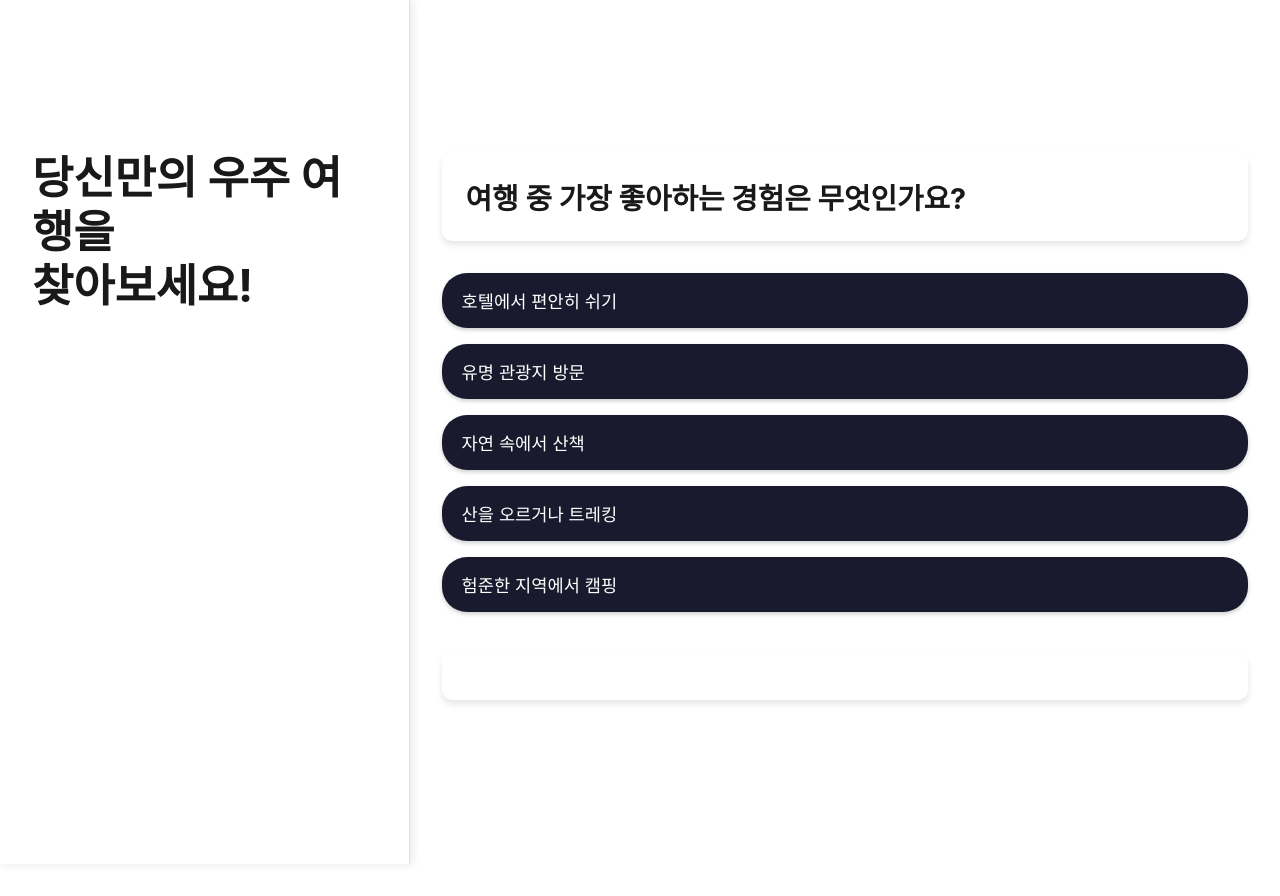
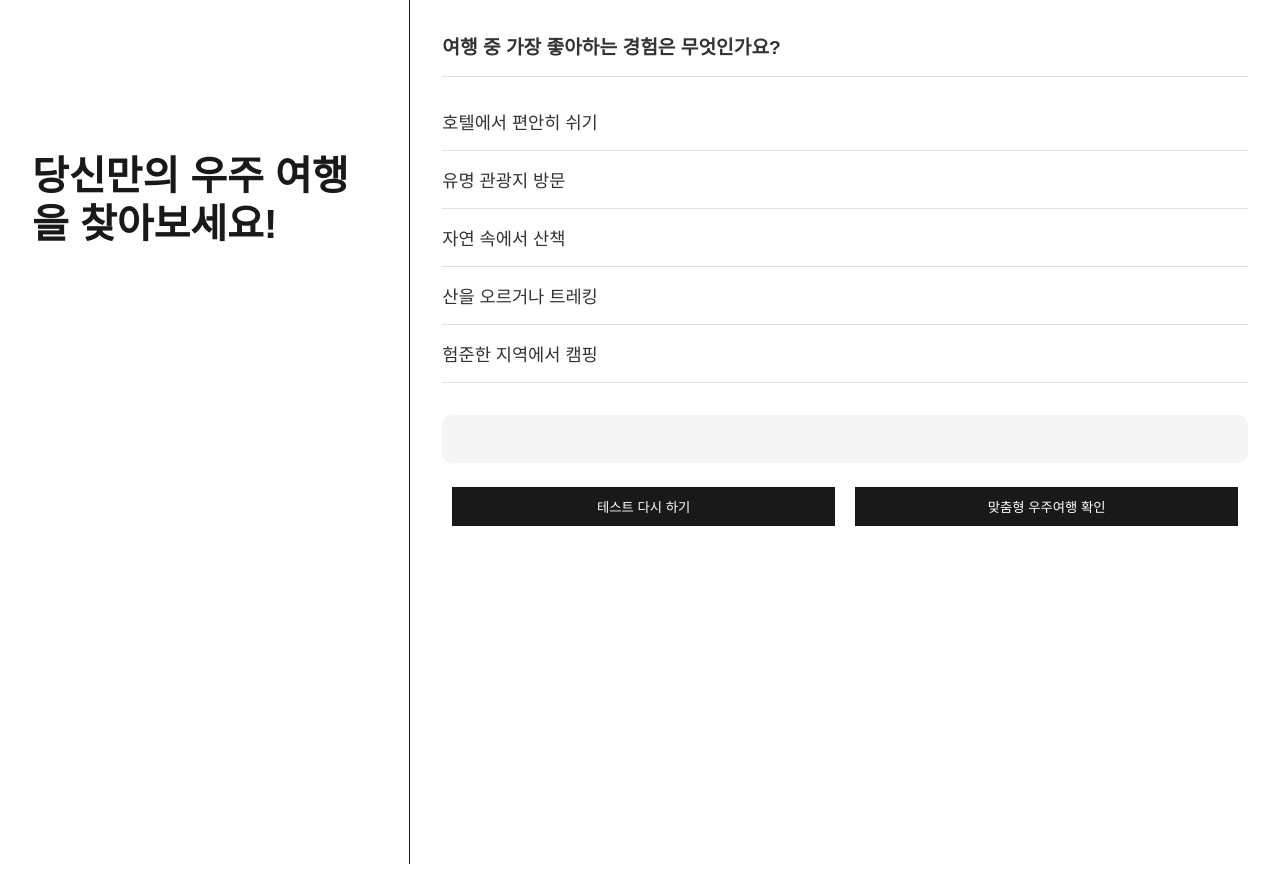
Before and after one commit to skawlgh209/hyper, a plain HTML site: page index.html in a window 1280 px wide. After the commit the page ends 864 px from the top, so only its background shows below. Drawn offline with Linux system fonts and the light colour scheme; a web font is replaced by a local one.

Commit message:
Update design: new layout, hover effects, and styling improvements

```diff
--- a/index.html
+++ b/index.html
@@ -3,21 +3,20 @@
 <head>
     <meta charset="UTF-8">
     <meta name="viewport" content="width=device-width, initial-scale=1.0">
-    <title>당신만의 우주 여행을<br>찾아보세요!</title>
+    <title>우주 어드벤처 난이도 테스트</title>
     <link rel="stylesheet" as="style" crossorigin href="https://cdn.jsdelivr.net/gh/orioncactus/pretendard@v1.3.9/dist/web/static/pretendard.min.css" />
     <style>
         body, html {
-            font-family: 'Pretendard', -apple-system, BlinkMacSystemFont, system-ui, Roboto, 'Helvetica Neue', 'Segoe UI', 'Apple SD Gothic Neo', 'Noto Sans KR', 'Malgun Gothic', sans-serif;
+            font-family: 'Pretendard', sans-serif;
             margin: 0;
             padding: 0;
             height: 100%;
             background-color: #ffffff;
-            color: #191919;
+            color: #333333;
         }
         .container {
             display: flex;
             height: 100%;
-            box-sizing: border-box;
         }
         .sidebar {
             width: 30%;
@@ -28,27 +27,18 @@
             justify-content: flex-start;
             align-items: flex-start;
             height: 100%;
-            box-shadow: 2px 0 10px rgba(0,0,0,0.1);
-            position: relative;
-        }
-        .sidebar::after {
-            content: '';
-            position: absolute;
-            right: 0;
-            top: 0;
-            bottom: 0;
-            width: 1px;
-            background-color: #e0e0e0;
+            border-right: 1px solid #191919;
         }
         .content {
             width: 70%;
             padding: 2rem;
             overflow-y: auto;
             height: 100%;
-            padding-top: calc(15vh + 2rem);
+            display: flex;
+            flex-direction: column;
         }
         h1 {
-            font-size: 2.8rem;
+            font-size: 2.5rem;
             font-weight: 700;
             margin-top: 15vh;
             margin-bottom: 1rem;
@@ -56,45 +46,51 @@
             line-height: 1.2;
         }
         .question {
-            background-color: #ffffff;
-            padding: 1.5rem;
-            border-radius: 10px;
-            box-shadow: 0 4px 6px rgba(0,0,0,0.1);
-            margin-bottom: 1.5rem;
-            font-size: 1.8rem;
-            font-weight: 700;
+            font-size: 1.2rem;
+            font-weight: 600;
+            margin-bottom: 1rem;
+            padding-bottom: 1rem;
+            border-bottom: 1px solid #e0e0e0;
         }
         .options {
             display: flex;
             flex-direction: column;
+            flex-grow: 1;
+            justify-content: space-between;
         }
-        button {
-            font-family: 'Pretendard', -apple-system, BlinkMacSystemFont, system-ui, Roboto, 'Helvetica Neue', 'Segoe UI', 'Apple SD Gothic Neo', 'Noto Sans KR', 'Malgun Gothic', sans-serif;
-            background-color: #1a1a2e;
-            color: #ffffff;
-            border: none;
-            padding: 15px 20px;
-            margin: 8px 0;
+        .option {
+            display: flex;
+            justify-content: space-between;
+            align-items: center;
+            padding: 1rem 0;
+            border-bottom: 1px solid #e0e0e0;
             cursor: pointer;
             transition: all 0.3s ease;
+        }
+        .option:hover {
+            background-color: #f5f5f5;
+        }
+        .option:hover .arrow {
+            opacity: 1;
+        }
+        .option-text {
             font-size: 1.1rem;
-            border-radius: 25px;
-            box-shadow: 0 2px 4px rgba(0,0,0,0.2);
-            text-align: left;
         }
-        button:hover {
-            background-color: #e94560;
-            transform: translateY(-2px);
-            box-shadow: 0 4px 6px rgba(0,0,0,0.2);
+        .arrow {
+            opacity: 0;
+            transition: opacity 0.3s ease;
+        }
+        .arrow::after {
+            content: '→';
+            font-size: 1.2rem;
         }
         #result {
             text-align: center;
             font-size: 1.2rem;
             margin-top: 2rem;
             padding: 1.5rem;
-            background-color: #ffffff;
+            background-color: #f5f5f5;
             border-radius: 10px;
-            box-shadow: 0 4px 6px rgba(0,0,0,0.1);
         }
         .button-container {
             display: flex;
@@ -104,38 +100,22 @@
         .button-container button {
             flex: 1;
             margin: 0 10px;
+            padding: 10px;
+            background-color: #191919;
+            color: #ffffff;
+            border: none;
+            cursor: pointer;
+            transition: background-color 0.3s ease;
         }
-        @media (max-width: 768px) {
-            .container {
-                flex-direction: column;
-            }
-            .sidebar, .content {
-                width: 100%;
-                height: auto;
-            }
-            .sidebar {
-                box-shadow: 0 2px 10px rgba(0,0,0,0.1);
-            }
-            .sidebar::after {
-                width: 100%;
-                height: 1px;
-                left: 0;
-                bottom: 0;
-                top: auto;
-            }
-            .content {
-                padding-top: 2rem;
-            }
-            h1 {
-                margin-top: 0;
-            }
+        .button-container button:hover {
+            background-color: #333333;
         }
     </style>
 </head>
 <body>
     <div class="container">
         <div class="sidebar">
-            <h1>당신만의 우주 여행을<br>찾아보세요!</h1>
+            <h1>당신만의 우주 여행을 찾아보세요!</h1>
         </div>
         <div class="content">
             <div id="quiz">
@@ -144,8 +124,8 @@
             </div>
             <div id="result"></div>
             <div class="button-container">
-                <button id="restart" onclick="restartQuiz()" style="display: none;">테스트 다시 하기</button>
-                <button id="custom-travel" onclick="goToCustomTravel()" style="display: none;">맞춤형 우주여행 확인</button>
+                <button onclick="restartQuiz()">테스트 다시 하기</button>
+                <button onclick="goToCustomTravel()">맞춤형 우주여행 확인</button>
             </div>
         </div>
     </div>
@@ -237,10 +217,14 @@
             optionsElement.innerHTML = "";
 
             for (let i = 0; i < currentQuiz.options.length; i++) {
-                const button = document.createElement("button");
-                button.textContent = currentQuiz.options[i].text;
-                button.onclick = () => selectOption(currentQuiz.options[i].score);
-                optionsElement.appendChild(button);
+                const optionDiv = document.createElement("div");
+                optionDiv.className = "option";
+                optionDiv.innerHTML = `
+                    <span class="option-text">${currentQuiz.options[i].text}</span>
+                    <span class="arrow"></span>
+                `;
+                optionDiv.onclick = () => selectOption(currentQuiz.options[i].score);
+                optionsElement.appendChild(optionDiv);
             }
         }
 
```
